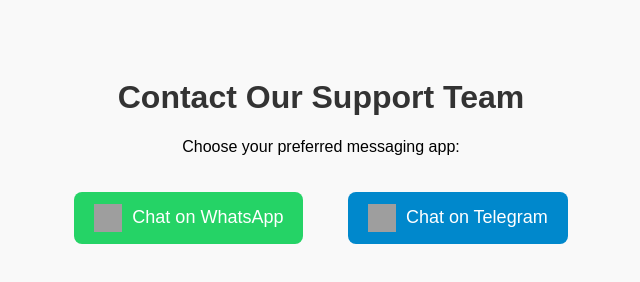
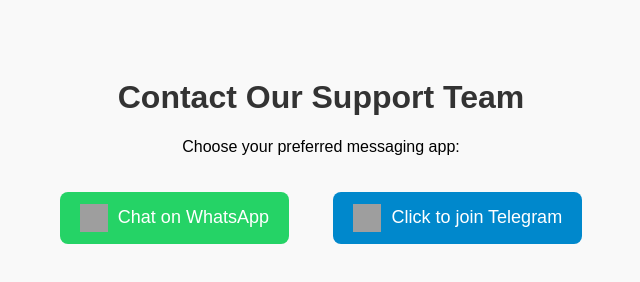
Before and after one commit to Himanshu0j/du-bet, a plain HTML site: page index.html in a window 1280 px wide. Shown: the whole page, without its empty margins (319-959 px from the left). Drawn offline with Linux system fonts and the light colour scheme; grey boxes are pictures that could not be loaded.

Commit message:
Update index.html

```diff
--- a/index.html
+++ b/index.html
@@ -67,7 +67,7 @@
   <!-- Telegram Button -->
   <a href="https://t.me/casinomatch365" class="button telegram" target="_blank">
     <img src="https://upload.wikimedia.org/wikipedia/commons/8/82/Telegram_logo.svg" alt="Telegram Icon">
-    Chat on Telegram
+    Click to join Telegram
   </a>
 
 </body>
```
